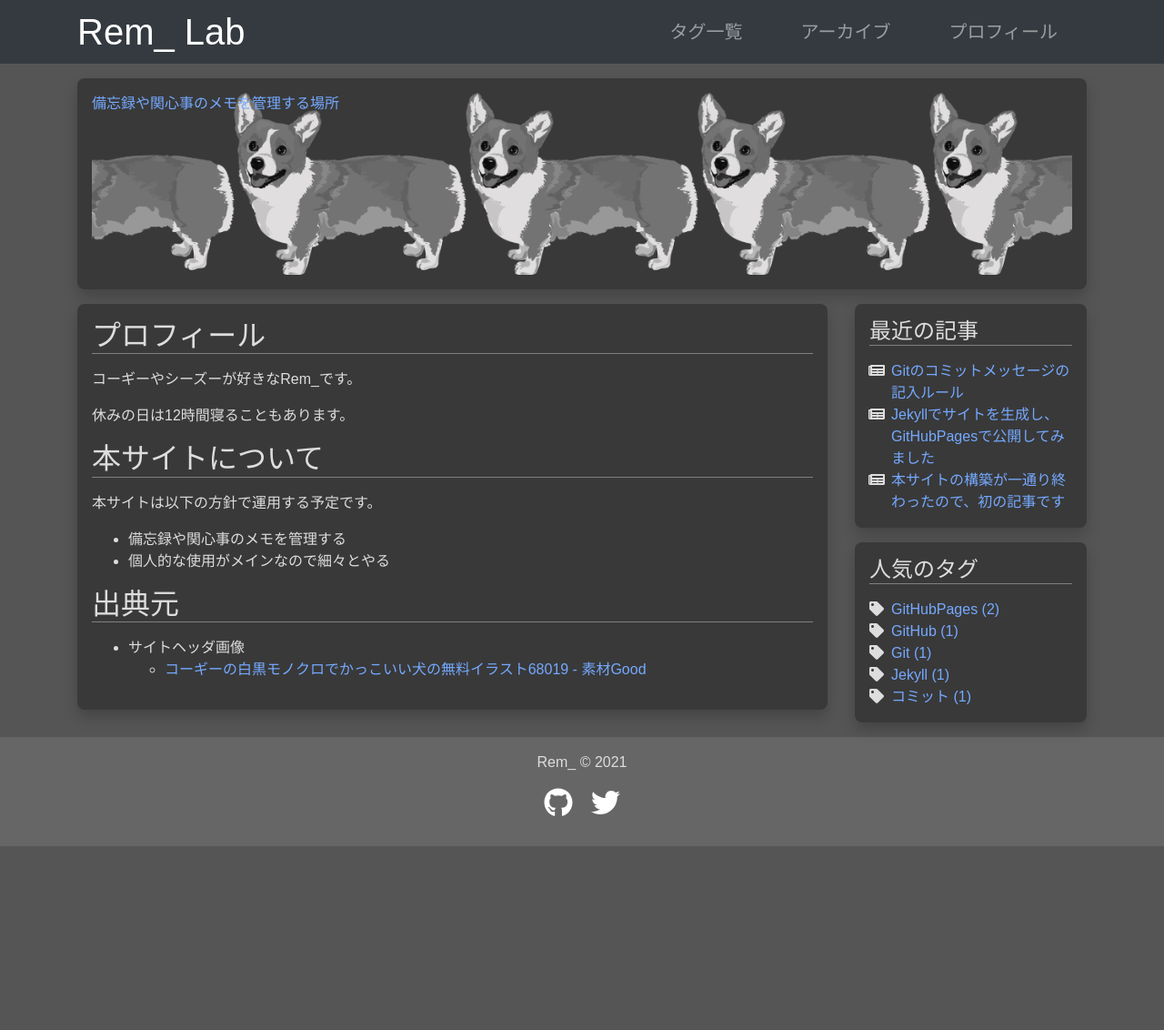
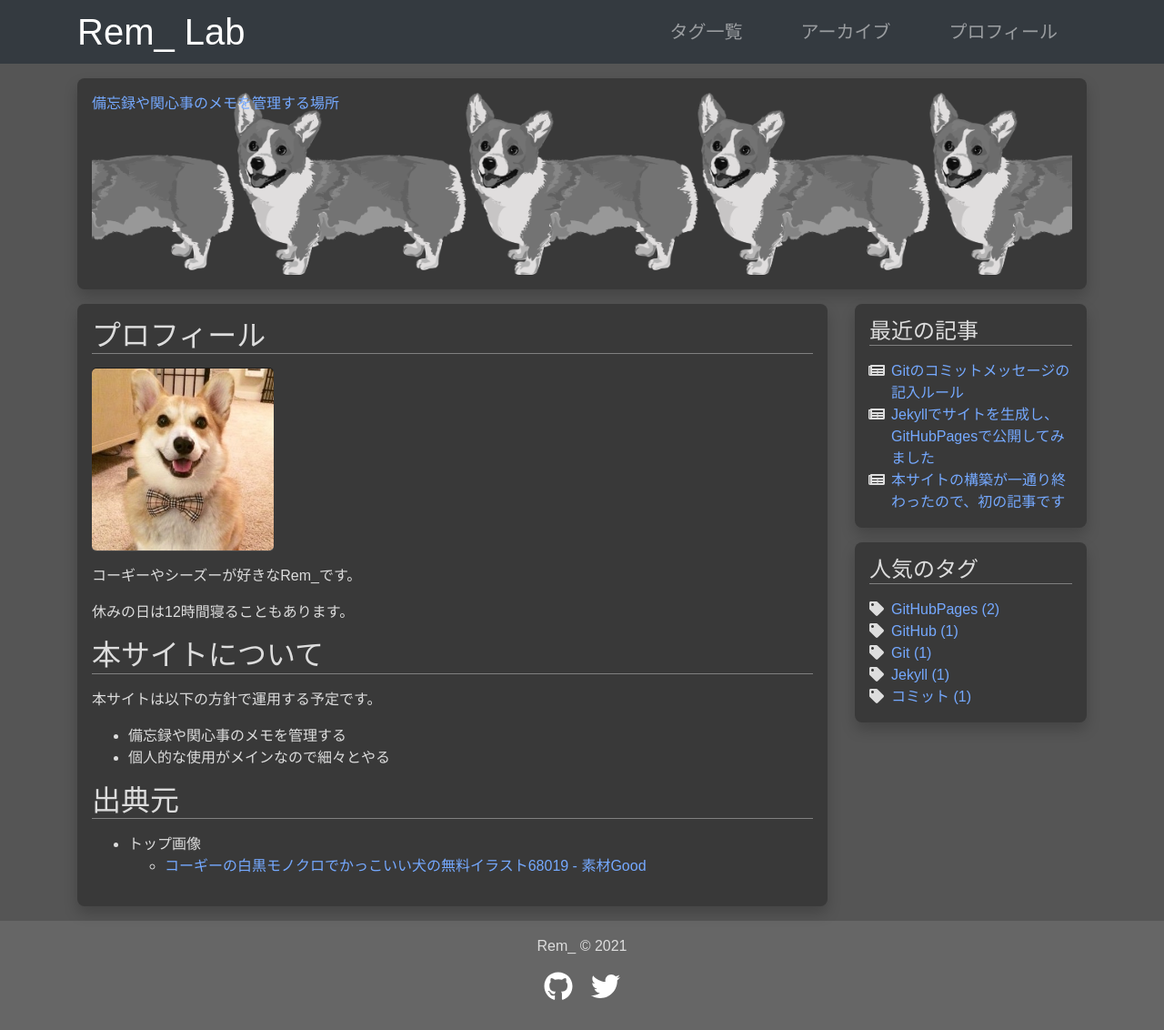
Before and after one commit to silverag-corgi/blog-old, a Jekyll site: the page built from contents/about.md, in a window 1280 px wide and 1132 px high. Shown: the whole window at 91% size. Built offline with Jekyll 4.4.1, drawn with Linux system fonts in a browser that asks for light colours.

Commit message:
[c_mod] テーマ(JekyllCleanDark)編集
プロフ画面編集

```diff
--- a/assets/css/theme.scss
+++ b/assets/css/theme.scss
@@ -308,6 +308,13 @@ main article.post-card {
 	.posts-by-tag:not(:target) {
 		display: none;
 	}
+
+	.user-image {
+		img {
+			max-height: 200px;
+			max-width: 200px;
+		}
+	}
 }
 
 //******************************************************************************
--- a/contents/about.md
+++ b/contents/about.md
@@ -5,9 +5,14 @@ title: プロフィール
 
 # プロフィール
 
+![ユーザ画像](
+{{ '/assets/css/pics/user/corgi01.jpg' | relative_url }})
+{: .user-image }
+
 コーギーやシーズーが好きなRem_です。
 
 休みの日は12時間寝ることもあります。
+
 
 # 本サイトについて
 
@@ -16,7 +21,8 @@ title: プロフィール
   - 備忘録や関心事のメモを管理する
   - 個人的な使用がメインなので細々とやる
 
+
 # 出典元
 
-  - サイトヘッダ画像
+  - トップ画像
     - [コーギーの白黒モノクロでかっこいい犬の無料イラスト68019 - 素材Good](https://sozai-good.com/illust/animal/dog/68019)
```
